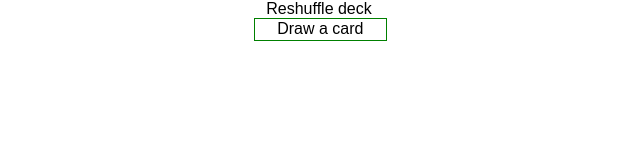
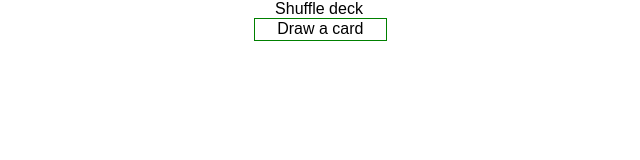
Before and after one commit to mathieu-anderson/tarot-reading, a React (Create React App) app: page / in a window 1280 px wide. Shown: the top 160 px of the page, without its empty margins (321-961 px from the left). Built offline with nearby package versions, Linux system fonts and the light colour scheme.

Commit message:
Edit alert message

```diff
--- a/src/Table.jsx
+++ b/src/Table.jsx
@@ -32,7 +32,7 @@ export class Table extends Component {
 
   handleDraw () {
     if (this.state.deck.length <= 0) {
-      return window.alert('The deck is empty');
+      return window.alert('The deck is empty, please shuffle.');
     }
 
     const card = getRandomCard(this.state.deck);
@@ -57,7 +57,7 @@ export class Table extends Component {
         <div className='Table-container'>
           <div className='Table-buttons'>
             <div className='Table-reset' onClick={this.handleShuffle}>
-              Reshuffle deck
+              Shuffle deck
             </div>
             <div className='Table-draw' onClick={this.handleDraw}>
               Draw a card
```
